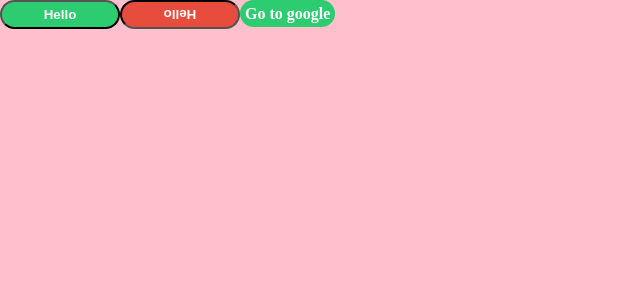
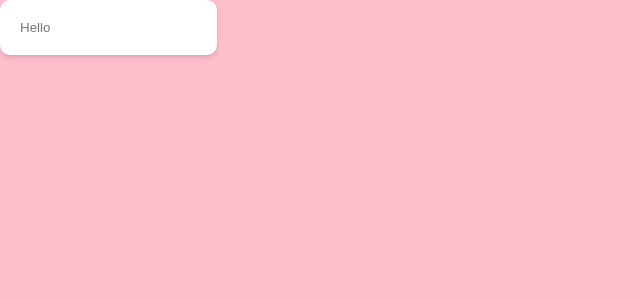
Before and after one commit to Dispellizer/react-styled-components, a React (Create React App) app: page / in a window 1280 px wide. Shown: the top 300 px of the page, without its empty margins (0-640 px from the left). Built offline with nearby package versions, Linux system fonts and the light colour scheme.

Commit message:
5. Extra Attributes and Mixins

```diff
--- a/src/App.js
+++ b/src/App.js
@@ -1,5 +1,5 @@
 import React, { Component } from "react";
-import styled, { createGlobalStyle, css, keyframes } from "styled-components";
+import styled, { createGlobalStyle, css } from "styled-components";
 
 const GlobalStyle = createGlobalStyle`
   body {
@@ -8,22 +8,12 @@
   }
 `;
 
-class App extends Component {
-  render() {
-    return (
-      <React.Fragment>
-        <GlobalStyle />
-        <Container>
-          <Button>Hello</Button>
-          <Button danger rotationTime={5}>
-            Hello
-          </Button>
-          <Anchor href="http://google.com">Go to google</Anchor>
-        </Container>
-      </React.Fragment>
-    );
-  }
-}
+const awesomeCard = css`
+  box-shadow: 0 4px 6px rgba(50, 50, 93, 0.11), 0 1px 3px rgba(0, 0, 0, 0.08);
+  background-color: white;
+  border-radius: 10px;
+  padding: 20px;
+`;
 
 const Container = styled.div`
   height: 100vh;
@@ -31,39 +21,25 @@
   background-color: pink;
 `;
 
-const Button = styled.button`
-  border-radius: 50px;
-  padding: 5px;
-  min-width: 120px;
-  color: white;
-  font-weight: 600;
-  -webkit-appearance: none;
-  cursor: pointer;
-  &:active,
-  &:focus {
-    outline: none;
-  }
-  background-color: ${(props) => (props.danger ? "#e74c3c" : "#2ecc71")};
-  ${(props) => {
-    if (props.danger) {
-      return css`
-        animation: ${rotation} ${props.rotationTime}s linear infinite;
-      `;
-    }
-  }}
+const Input = styled.input.attrs({
+  required: true,
+})`
+  border: none;
+  border-radius: 5px;
+  ${awesomeCard}
 `;
 
-const Anchor = styled(Button.withComponent("a"))`
-  text-decoration: none;
-`;
-
-const rotation = keyframes`
-  from {
-    transform: rotate(0deg);
+class App extends Component {
+  render() {
+    return (
+      <React.Fragment>
+        <GlobalStyle />
+        <Container>
+          <Input placeholder="Hello" />
+        </Container>
+      </React.Fragment>
+    );
   }
-  to {
-    transform: rotate(360deg);
-  }
-`;
+}
 
 export default App;
```
